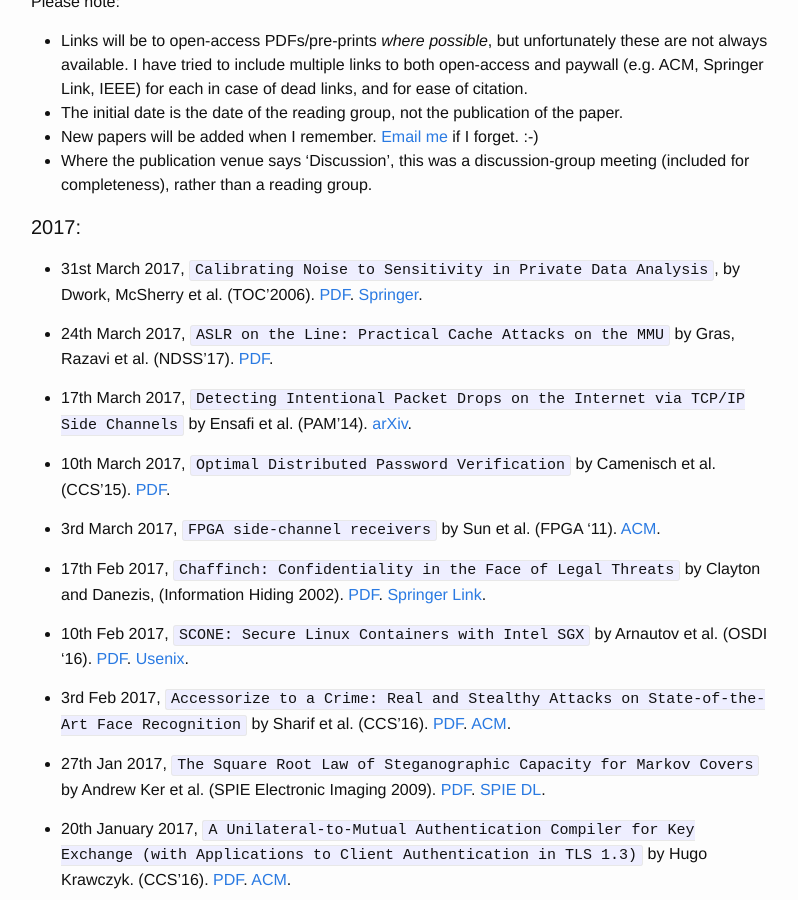
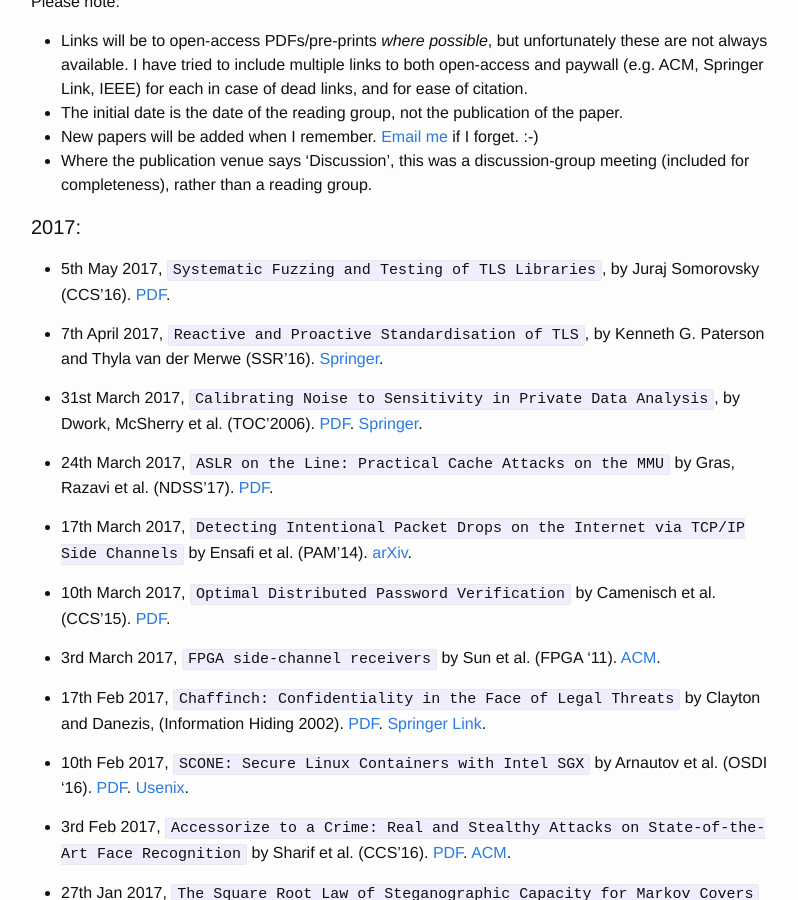
Before and after one commit to mpdehnel/ReadingGroup, a Jekyll site: the page built from index.md, in a window 1280 px wide and 900 px high, scrolled down 513 px. Shown: the whole window, without its empty margins (239-1037 px from the left). Built offline with Jekyll 4.4.1, drawn with Linux system fonts in a browser that asks for light colours.

Commit message:
add fuzzing of TLS, and reactive and proactive

```diff
--- a/index.md
+++ b/index.md
@@ -19,6 +19,10 @@ Please note:
 * Where the publication venue says 'Discussion', this was a discussion-group meeting (included for completeness), rather than a reading group.
 
 #### 2017:
+
+* 5th May 2017, `Systematic Fuzzing and Testing of TLS Libraries`, by Juraj Somorovsky (CCS'16). [PDF](https://www.nds.rub.de/media/nds/veroeffentlichungen/2016/10/19/tls-attacker-ccs16.pdf).
+
+* 7th April 2017, `Reactive and Proactive Standardisation of TLS`, by Kenneth G. Paterson and Thyla van der Merwe (SSR'16). [Springer](https://link.springer.com/chapter/10.1007/978-3-319-49100-4_7).
 
 * 31st March 2017, `Calibrating Noise to Sensitivity in Private Data Analysis`, by Dwork, McSherry et al. (TOC'2006). [PDF](http://www.cse.psu.edu/~ads22/pubs/PS-CSAIL/sensitivity-tcc-final.pdf). [Springer](https://link.springer.com/chapter/10.1007/11681878_14).
 
```
